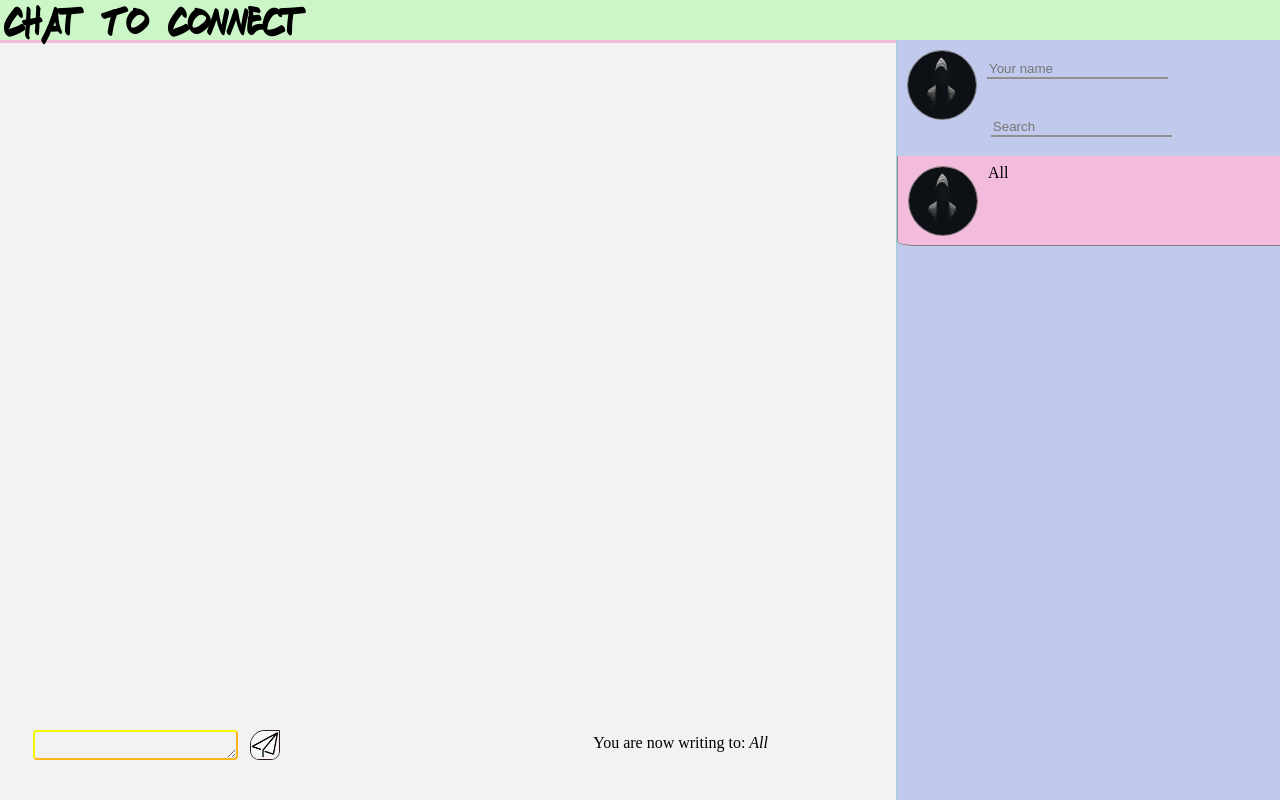
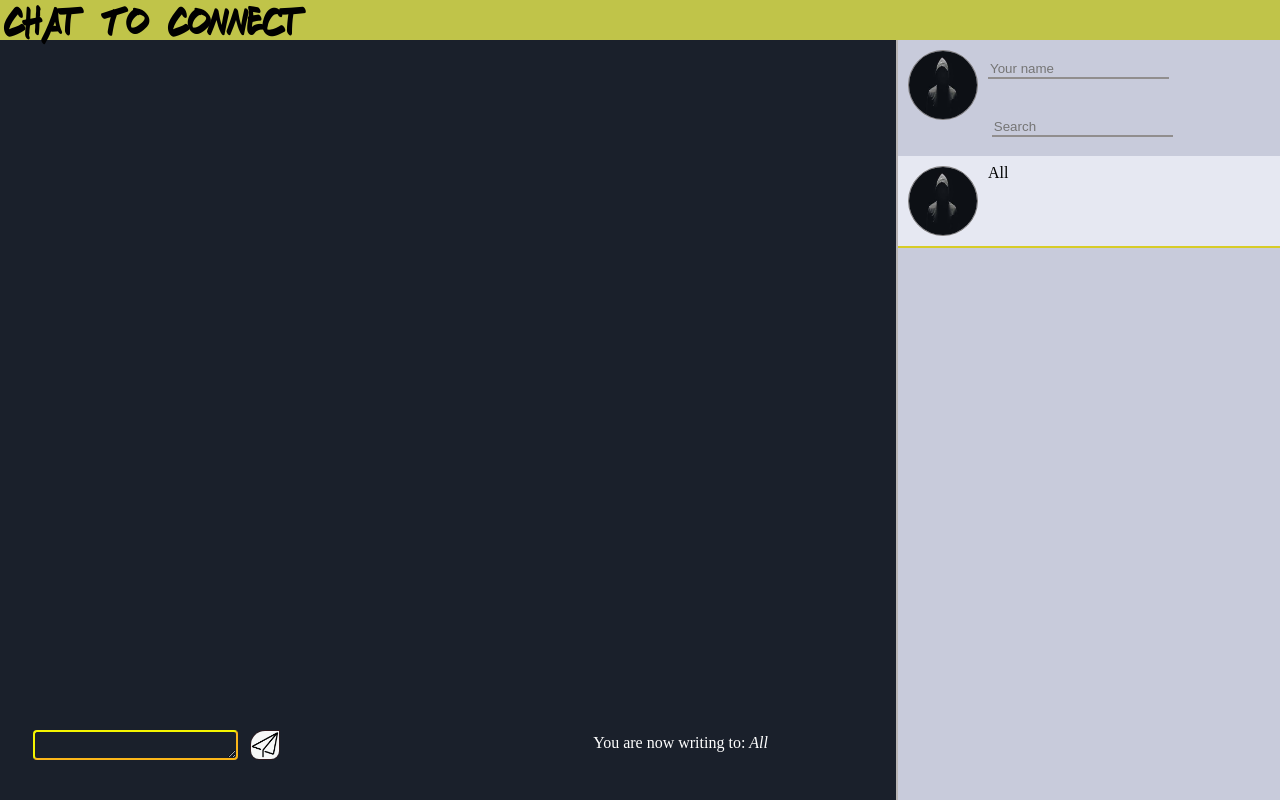
Before and after one commit to lizardlynx/realtime-web-chat, a website: page main.html in a window 1280 px wide. Drawn offline with Linux system fonts and the light colour scheme.

Commit message:
іендштп

```diff
--- a/css/main.css
+++ b/css/main.css
@@ -1,20 +1,20 @@
 :root {
-  --main-bg-color: #f1f2f2;
-  --main-msg-bg-color: #d0e8f2;
-  --main-div-menu: #c1c9ec;
-  --main-line-color: #ccf6c8;
+  --main-bg-color: #1a202b;
+  --main-msg-bg-color: #b3b9d5;
+  --main-div-menu: #c8cbdb;
+  --main-line-color: #c0c449;
   --main-border-color: #2e1a1e;
 }
 
 /*styling header*/
 @font-face {
   font-family: 'chatHeaderFont';
-  src: url(../boogie-nights-shadow/freshmarker.ttf);
+  src: url(../fonts/freshmarker.ttf);
 }
 
 @font-face {
   font-family: 'chatNameFont';
-  src: url(../boogie-nights-shadow/angelina.TTF);
+  src: url(../fonts/angelina.TTF);
 }
 
 /*body customizing*/
@@ -37,8 +37,7 @@ div#chat-name {
   top: 0;
   left: 0;
   padding: 5px;
-  color: black;
-  box-shadow: 0px 3px #f3bcdc;
+  color: #000000;
 }
 
 /*input customizing*/
@@ -63,6 +62,7 @@ section#message-input-section {
   border-left: 2px solid #f5f500;
   border-bottom: 2px solid #fbb619;
   border-right: 2px solid #fbb619;
+  color: white;
 }
 
 /*input button*/
@@ -89,7 +89,8 @@ button > img:hover {
 section#message-input-section div.destination{
   position: fixed;
   bottom: 6%;
-  right: 40%
+  right: 40%;
+  color: white;
 }
 
 section#message-input-section div.destination p {
@@ -120,9 +121,9 @@ div.chat div {
   overflow: auto;
   margin: 10px;
   float: left;
-  border-bottom: 1px solid #2d433c;
-  border-right: 1px solid #4a6b61;
-  border-left: 1px solid #66857b;
+  border-bottom: 2px solid #f5f500;
+  border-right: 2px solid #f1f180;
+  border-left: 1px solid #ffffff;
 }
 
 div.chat img.avatar {
@@ -160,7 +161,7 @@ div.menu {
   background: var(--main-div-menu);
   height: 100%;
   width: 30%;
-  border-left: 1px solid #9fd4d8;
+  border-left: 2px solid #b8b4b4;
 }
 
 /*avatar section*/
@@ -212,9 +213,8 @@ input#find:focus {
 
 /*contacts*/
 div#contacts {
-  border-bottom-left-radius: 5%;
   background-color: var(--main-msg-bg-color);
-  border-left: 1px solid #918e8e;
+  border-bottom: 2px solid #d7cc27;
 }
 
 div.contact {
@@ -222,8 +222,6 @@ div.contact {
   cursor: pointer;
   height: 90px;
   margin: 0;
-  border-bottom: 1px solid #807d7d;
-  border-bottom-left-radius: 5%;
 }
 
 div.contact p {
@@ -232,5 +230,5 @@ div.contact p {
 }
 
 div.contact:hover {
-  background-color:  #f3bcdc;
+  background-color:  var(--main-bg-color);
 }
--- a/front-js/listeners.js
+++ b/front-js/listeners.js
@@ -10,6 +10,8 @@ class Listeners {
     this.destinationUser = 'All';
     this.contactList = {};
     this.openedChat = document.getElementsByClassName('chat')[0];
+    this.chosenContactColor = '#e6e8f2';
+    this.contactColor = '#b3b9d5';
   }
 
   //sends nickname to server
@@ -77,9 +79,9 @@ class Listeners {
     dialogs[0].style.display = 'block';
     const contacts = document.getElementsByClassName('contact');
     for (let i = 0; i < contacts.length; i++) {
-      contacts[i].style.backgroundColor = '#d0e8f2';
+      contacts[i].style.backgroundColor = this.contactColor;
     }
-    contacts[0].style.backgroundColor = '#f3bcdc';
+    contacts[0].style.backgroundColor = this.chosenContactColor;
     document.getElementById('destination').innerHTML = 'All';
     this.openedChat = dialogs[0];
     this.destinationUser = 'All';
@@ -116,7 +118,7 @@ class Listeners {
         chat = this.selectContact(contact, u1Id);
         contactsSection.appendChild(contact);
         contact.addEventListener('mouseover', () => {
-          contact.style.backgroundColor = '#f3bcdc';
+          contact.style.backgroundColor = this.chosenContactColor;
         });
 
         contact.addEventListener('mouseout', () => {
@@ -152,7 +154,7 @@ class Listeners {
       searchResults.appendChild(contact);
 
       contact.addEventListener('mouseover', () => {
-        contact.style.backgroundColor = '#f3bcdc';
+        contact.style.backgroundColor = this.chosenContactColor;
       });
 
       contact.addEventListener('mouseout', () => {
@@ -169,7 +171,7 @@ class Listeners {
   mouseOut(contact, id) {
     const chatForContact = this.dialogExists(contact, id);
     if (this.openedChat !==  chatForContact || chatForContact === null) {
-      contact.style.backgroundColor = '#d0e8f2';
+      contact.style.backgroundColor = this.contactColor;
     }
   }
 
@@ -251,9 +253,9 @@ class Listeners {
     }
     const contacts = document.getElementsByClassName('contact');
     for (let i = 0; i < contacts.length; i++) {
-      contacts[i].style.backgroundColor = '#d0e8f2';
+      contacts[i].style.backgroundColor = this.contactColor;
     }
-    contact.style.backgroundColor = '#f3bcdc';
+    contact.style.backgroundColor = this.chosenContactColor;
     const dialogs = document.getElementsByClassName('chat');
     for (const dialog of dialogs) {
       dialog.style.display = 'none';
--- a/front-js/main.js
+++ b/front-js/main.js
@@ -22,7 +22,7 @@ document.addEventListener('DOMContentLoaded', () => {
     listeners.showAllChat();
   });
   allChat.addEventListener('mouseover', () => {
-    allChat.style.backgroundColor = '#f3bcdc';
+    allChat.style.backgroundColor = listeners.chosenContactColor;
   });
   allChat.addEventListener('mouseout', () => {
     listeners.mouseOut(allChat, 'All');
```
Also changed, not shown: fonts/angelina.TTF (renamed from boogie-nights-shadow/angelina.TTF), fonts/freshmarker.ttf (renamed from boogie-nights-shadow/freshmarker.ttf).
